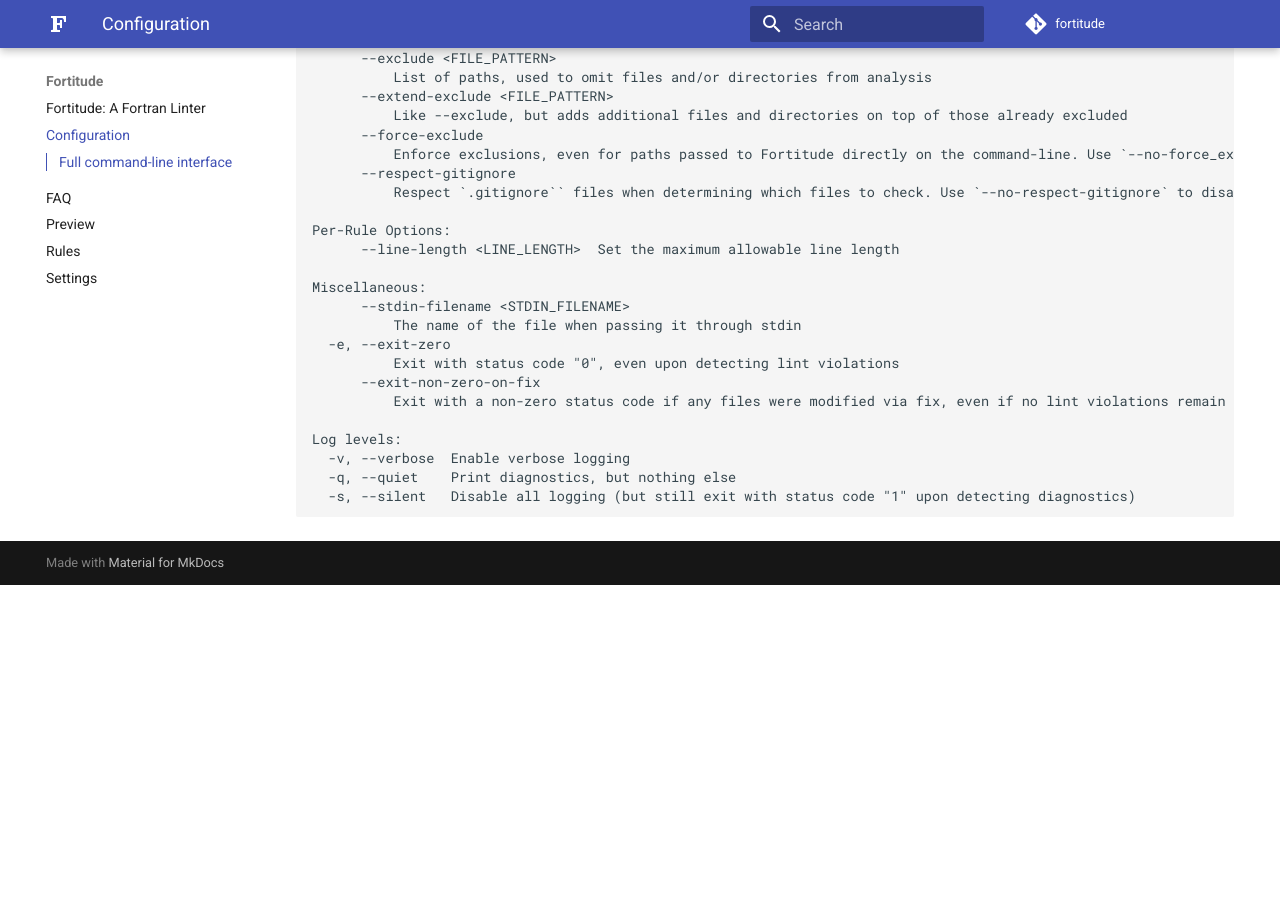
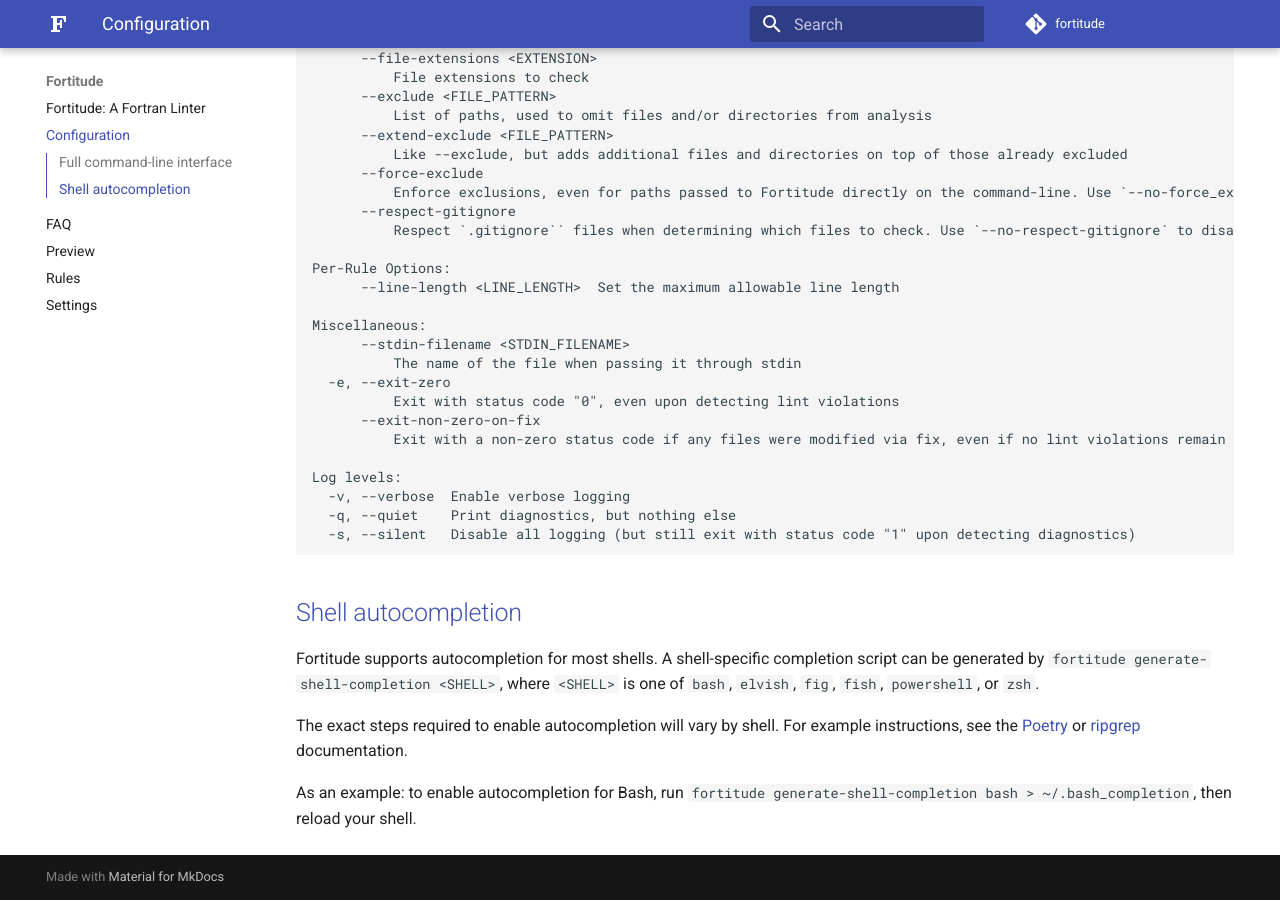
Before and after one commit to PlasmaFAIR/fortitude, an MkDocs documentation site: the page built from docs/configuration.md, in a window 1280 px wide and 900 px high, scrolled down 1918 px. Built offline with MkDocs 1.6.1 and Material for MkDocs 9.7.7, drawn with Linux system fonts in a browser that asks for light colours; comment, search, counter and statistics services are not loaded; before the commit the page ends 2503 px from its top, so only the background shows below that; some of the changed text lies outside the part shown.

Commit message:
Add command to generate shell completion scripts

````diff
--- a/Cargo.toml
+++ b/Cargo.toml
@@ -18,6 +18,7 @@
 
 anyhow = "1.0.79"
 clap = { version = "4.4.16", features = ["derive", "string", "env"] }
+clap_complete_command = { version = "0.6.0" }
 colored = { version = "2.1.0" }
 itertools = "0.12.0"
 ruff_cache = { git = "https://github.com/astral-sh/ruff.git", tag = "0.9.6", version = "0.0.0" }
--- a/docs/configuration.md
+++ b/docs/configuration.md
@@ -52,6 +52,8 @@
   -v, --verbose  Enable verbose logging
   -q, --quiet    Print diagnostics, but nothing else
   -s, --silent   Disable all logging (but still exit with status code "1" upon detecting diagnostics)
+
+For help with a specific command, see: `fortitude help <command>`.
 ```
 
 <!-- End auto-generated command help. -->
@@ -138,3 +140,17 @@
 ```
 
 <!-- End auto-generated check help. -->
+
+## Shell autocompletion
+
+Fortitude supports autocompletion for most shells. A shell-specific completion script can be generated
+by `fortitude generate-shell-completion <SHELL>`, where `<SHELL>` is one of `bash`, `elvish`, `fig`, `fish`,
+`powershell`, or `zsh`.
+
+The exact steps required to enable autocompletion will vary by shell. For example instructions,
+see the [Poetry](https://python-poetry.org/docs/#enable-tab-completion-for-bash-fish-or-zsh) or
+[ripgrep](https://github.com/BurntSushi/ripgrep/blob/master/FAQ.md#complete) documentation.
+
+As an example: to enable autocompletion for Bash, run `fortitude
+generate-shell-completion bash > ~/.bash_completion`, then reload your
+shell.
````
Also changed, not shown: 4 other files.
